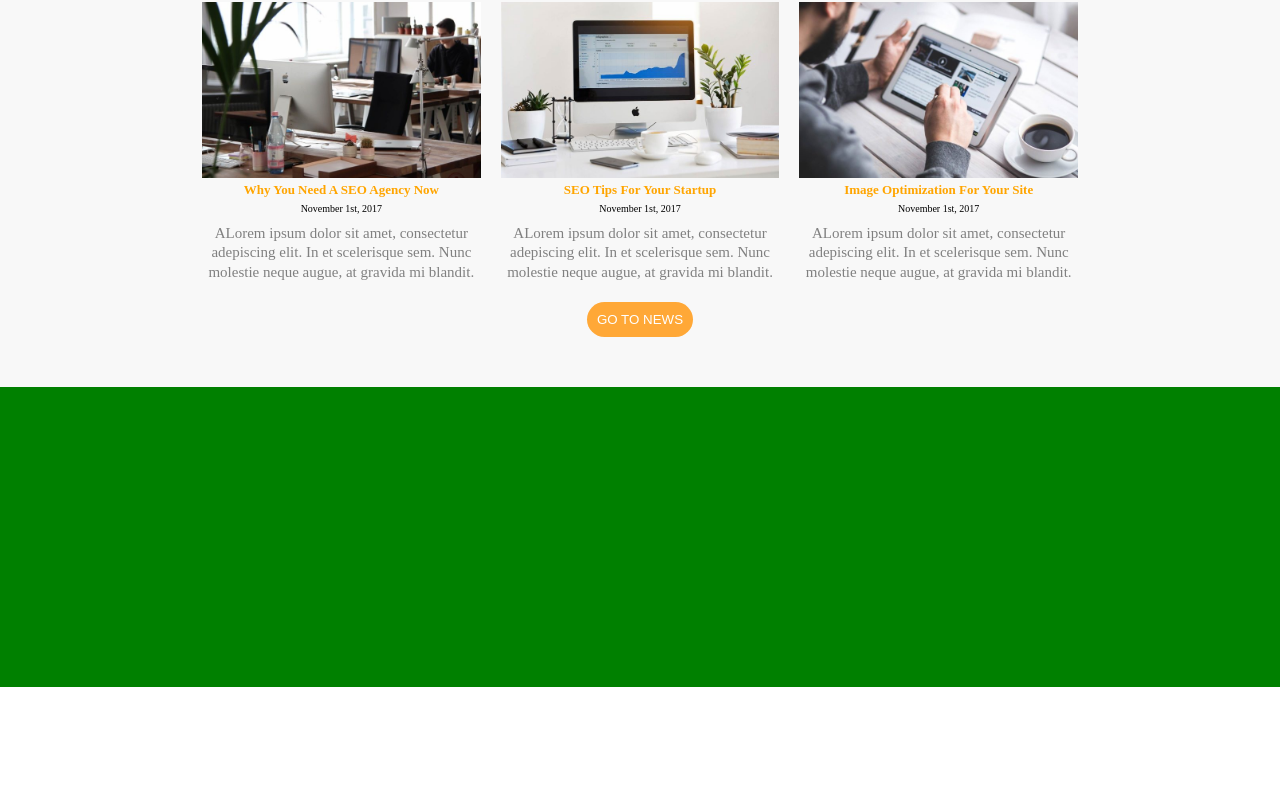
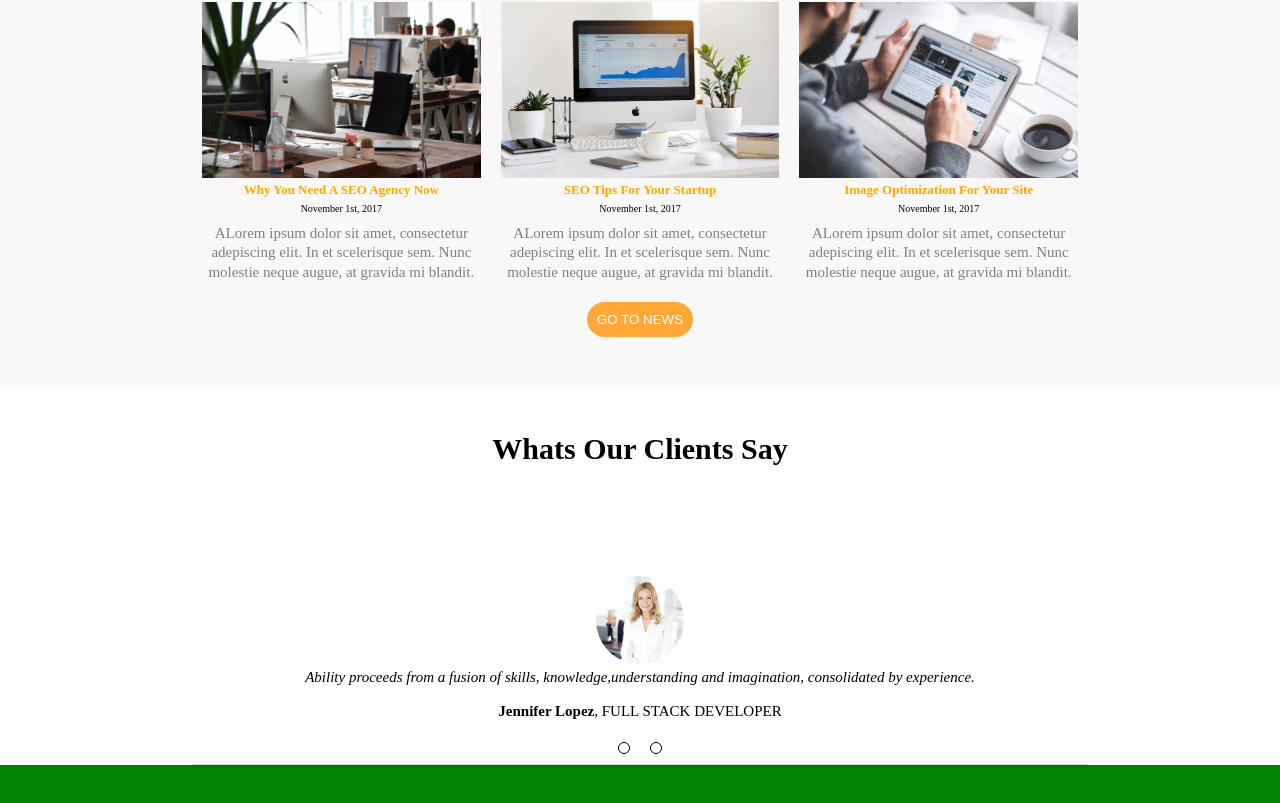
Before and after one commit to GianniPio/proj-html-vuejs, a Vue app: page / in a window 1280 px wide. Shown: the part 3672-4475 px from the top of the page. Before the commit the page ends 4359 px from the top, so only its background shows below. Built offline with nearby package versions, Linux system fonts and the light colour scheme.

Commit message:
main completed

```diff
--- a/src/components/SeoMain.vue
+++ b/src/components/SeoMain.vue
@@ -5,6 +5,7 @@
       <Where/>
       <Plans/>
       <News/>
+      <Clients/>
     </main>
 </template>
 
@@ -15,6 +16,7 @@ import What from "@/components/What.vue"
 import Where from "@/components/Where.vue"
 import Plans from "@/components/Plans.vue"
 import News from "@/components/News.vue"
+import Clients from "@/components/Clients.vue"
 
 export default {
   name: 'SeoMain',
@@ -23,7 +25,8 @@ export default {
     What,
     Where,
     Plans,
-    News
+    News,
+    Clients
   }
 }
 </script>
```
